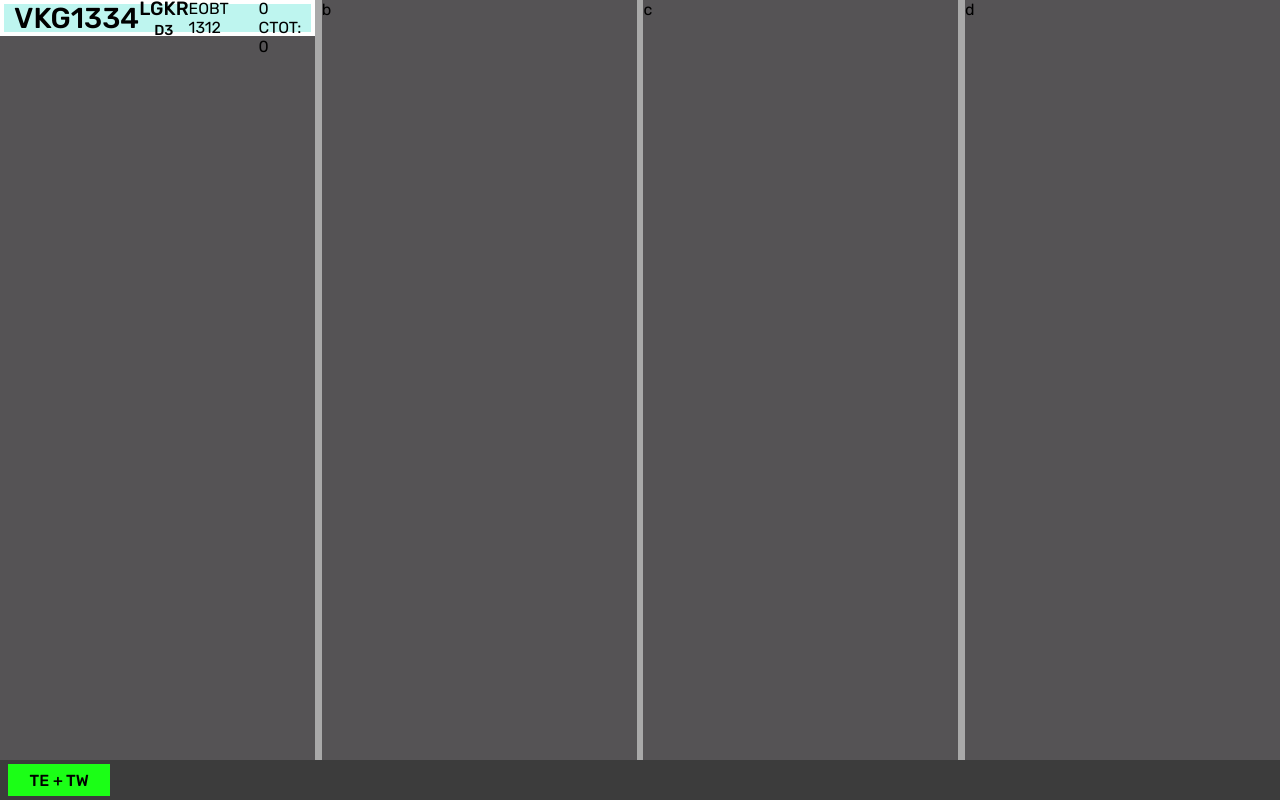
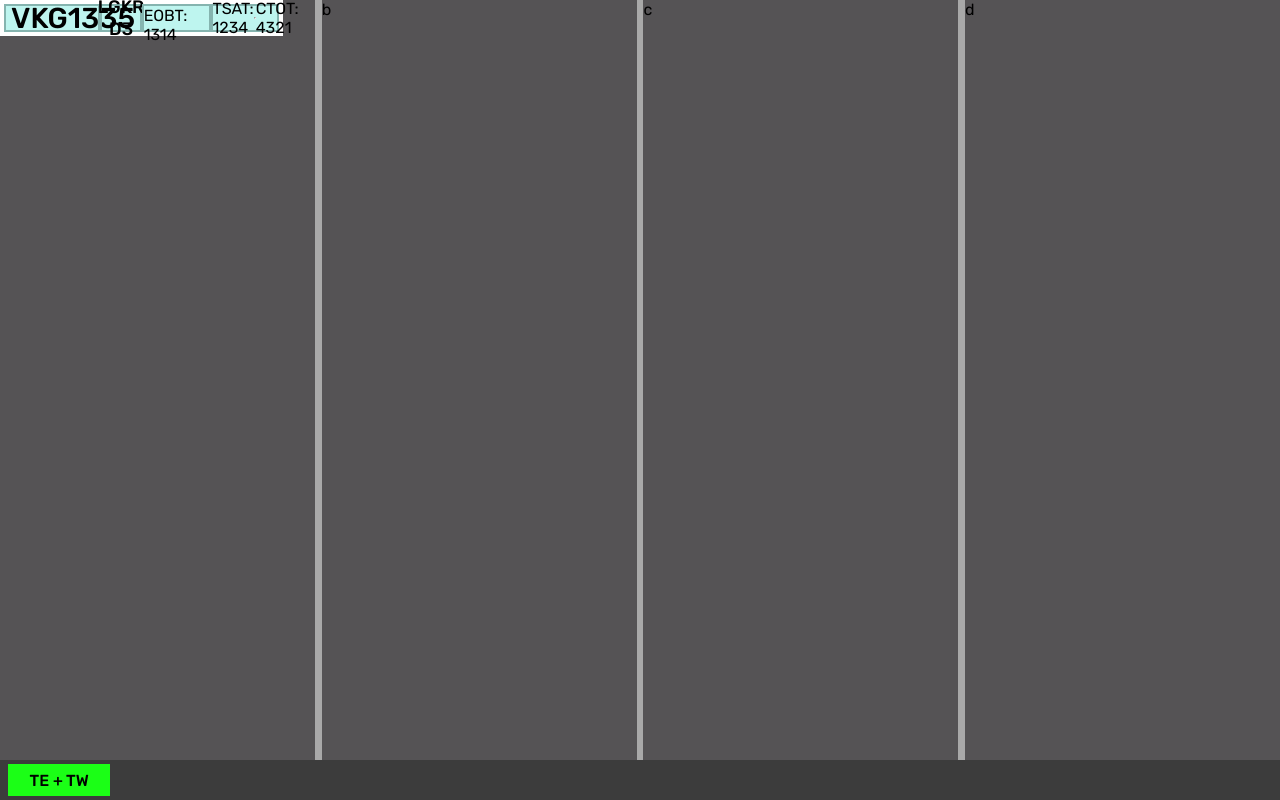
Before and after one commit to flightstrips/FlightStrips, a React (Vite) app in the folder frontend/: page / in a window 1280 px wide. Built offline with nearby package versions, Linux system fonts and the light colour scheme.

Commit message:
split strip in to comps

```diff
--- a/frontend/src/components/BasePlate.tsx
+++ b/frontend/src/components/BasePlate.tsx
@@ -1,10 +1,11 @@
 import CLRDELStrip from "./CLRDELStrip";
+import Strip from "./strip";
 
 export default function BasePlate() {
     return (
       <div className="baseplate">
         <div className="baseBay">
-          <CLRDELStrip callsign="VKG1334" destinationICAO="LGKR" stand="D3" eobt={1312} tsat={0} ctot={0}/>
+          <Strip />
         </div>
         <div className="baseBay">b</div>
         <div className="baseBay">c</div>
--- a/frontend/src/components/CLRDELStrip.css
+++ b/frontend/src/components/CLRDELStrip.css
@@ -19,9 +19,11 @@
 }
 
 .callsign {
+    width: 34%;
     font-weight: 500;
     font-size: 1.8rem;
     margin-left: 10px;
+    background-color: orange;
 }
 .destStand {
     text-align: center;
--- /dev/null
+++ b/frontend/src/components/strip.tsx
@@ -0,0 +1,18 @@
+import CallsignBox from './strip/CallsignBox'
+import DelEOBT from './strip/DelEOBT'
+import DelTSATCTOT from './strip/DelTSATCTOT'
+import DestinationStand from './strip/DestinationStand'
+import './strip/strip.css'
+
+export default function Strip(props) {
+  return (
+    <>
+        <div className='strip departure-bg'>
+            <CallsignBox callsign="VKG1335"/>
+            <DestinationStand desicao="LGKR" stand="D3"/>
+            <DelEOBT eobt="1314"/>
+            <DelTSATCTOT tsat="1234" ctot="4321"/>
+        </div>
+    </>
+  )
+}
--- /dev/null
+++ b/frontend/src/components/strip/CallsignBox.tsx
@@ -0,0 +1,11 @@
+import './strip.css'
+
+export default function CallsignBox(props) {
+  return (
+    <>
+      <div className='CallsignBox'>
+          <p>{props.callsign}</p>
+      </div>
+    </>
+  )
+}
--- /dev/null
+++ b/frontend/src/components/strip/DelEOBT.tsx
@@ -0,0 +1,11 @@
+import './strip.css'
+
+export default function DelEOBT(props) {
+  return (
+    <>
+      <div className='DelEOBT'>
+          EOBT: {props.eobt}
+      </div>
+    </>
+  )
+}
--- /dev/null
+++ b/frontend/src/components/strip/DelTSATCTOT.tsx
@@ -0,0 +1,13 @@
+import './strip.css'
+
+export default function DelTSATCTOT(props) {
+  return (
+    <>
+      <div className='DelTSATCTOT'>
+          TSAT: {props.tsat} <br />
+          <hr />
+          CTOT: {props.ctot}
+      </div>
+    </>
+  )
+}
--- /dev/null
+++ b/frontend/src/components/strip/DestinationStand.tsx
@@ -0,0 +1,12 @@
+import './strip.css'
+
+export default function DestinationStand(props) {
+  return (
+    <>
+      <div className='DestinationStand'>
+          {props.desicao} <br />
+          {props.stand}
+      </div>
+    </>
+  )
+}
--- /dev/null
+++ b/frontend/src/components/strip/strip.css
@@ -0,0 +1,69 @@
+.arrival-bg {
+    background-color: #FFD100;
+}
+.departure-bg {
+    background-color: #BEF5EF;
+}
+.strip {
+    width: 90%;
+    height: 4.5%;
+    border: 4px solid #fff;
+    box-sizing: border-box;
+    -moz-box-sizing: border-box;
+    -webkit-box-sizing: border-box;
+    display: flex;
+    align-items: center;
+    color: black;
+    justify-content: left;
+
+}
+.CallsignBox {
+    width: 35%;
+    height: 100%;
+    font-weight: 500;
+    font-size: 1.8rem;
+    display: flex;
+    align-items: center;
+    border: solid 2px #85B4AF;
+    box-sizing: border-box;
+    -moz-box-sizing: border-box;
+    -webkit-box-sizing: border-box;
+}
+.CallsignBox p {
+    padding-left: 5px;
+}
+.DestinationStand {
+    width: 15%;
+    height: 100%;
+    font-weight: 500;
+    font-size: 18px;
+    display: flex;
+    justify-content: center;
+    align-items: center;
+    text-align: center;
+    border: solid 2px #85B4AF;
+    box-sizing: border-box;
+    -moz-box-sizing: border-box;
+    -webkit-box-sizing: border-box;
+}
+.DelEOBT {
+    width: 25%;
+    height: 100%;
+    display: flex;
+    align-items: top;
+    gap: 5px;
+    border: solid 2px #85B4AF;
+    box-sizing: border-box;
+    -moz-box-sizing: border-box;
+    -webkit-box-sizing: border-box;
+}
+.DelTSATCTOT {
+    width: 25%;
+    height: 100%;
+    display: flex;
+    align-items: center;
+    border: solid 2px #85B4AF;
+    box-sizing: border-box;
+    -moz-box-sizing: border-box;
+    -webkit-box-sizing: border-box;
+}
```
